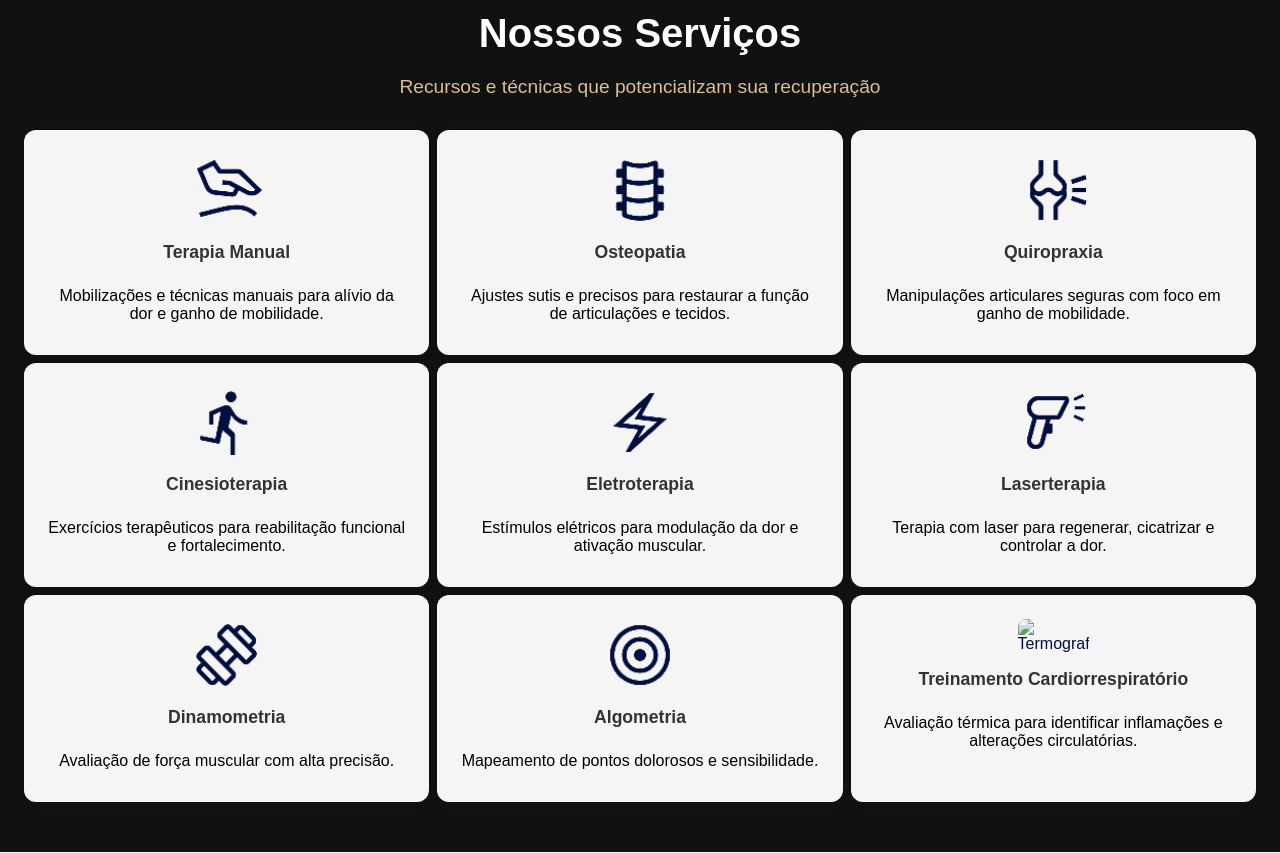
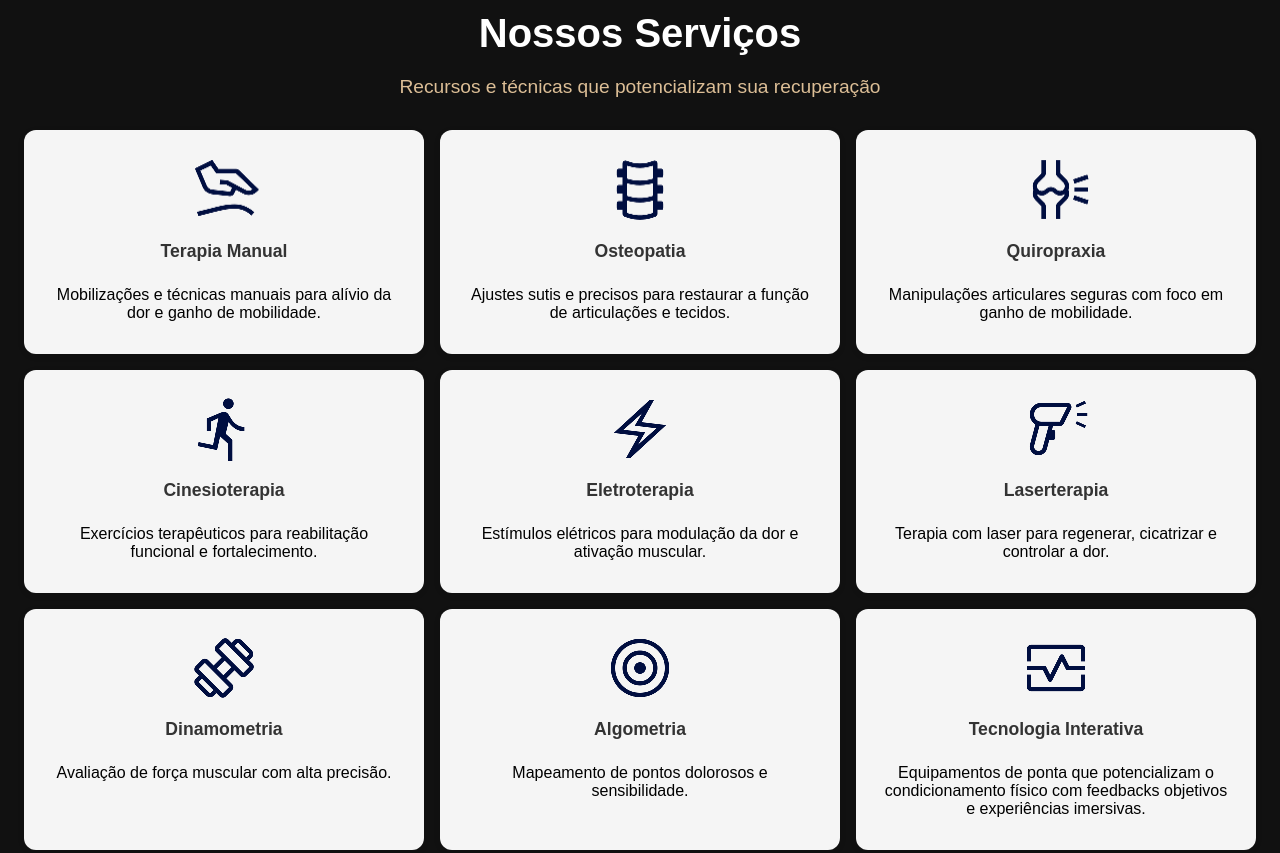
Before and after one commit to arthurfurtunato/clinica_vertice, a plain HTML site: page index.html in a window 1280 px wide. Shown: the part 3900-4753 px from the top of the page. Drawn offline with nearby package versions, Linux system fonts and the light colour scheme; a web font is replaced by a local one.

Commit message:
Ajuste dos meus recursos

```diff
--- a/index.html
+++ b/index.html
@@ -202,9 +202,9 @@
                     <p>Mapeamento de pontos dolorosos e sensibilidade.</p>
                 </div>
                 <div class="info-card">
-                    <img src="assets/img/termografia_icon.png" alt="Termografia">
-                    <div class="info-title">Treinamento Cardiorrespiratório </div>
-                    <p>Avaliação térmica para identificar inflamações e alterações circulatórias.</p>
+                    <img src="assets/img/cardio_icon.png" alt="Tecnologia Interativa">
+                    <div class="info-title">Tecnologia Interativa</div>
+                    <p>Equipamentos de ponta que potencializam o condicionamento físico com feedbacks objetivos e experiências imersivas.</p>
                 </div>
             </div>
         </section>
--- a/style/style.css
+++ b/style/style.css
@@ -1008,8 +1008,8 @@ section {
 
 .resource-section .info-section {
   display: grid;
-  grid-template-columns: repeat(3, minmax(300px, 1fr));
-  gap: 8px;
+  grid-template-columns: repeat(3, 1fr);
+  gap: 16px;
   padding: 0 24px;
 }
 
```
Also changed, not shown: assets/img/cardio_icon.png (added).
